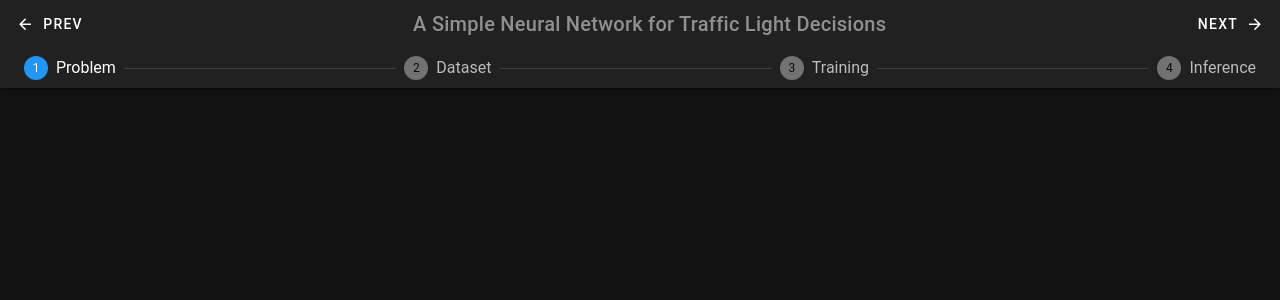
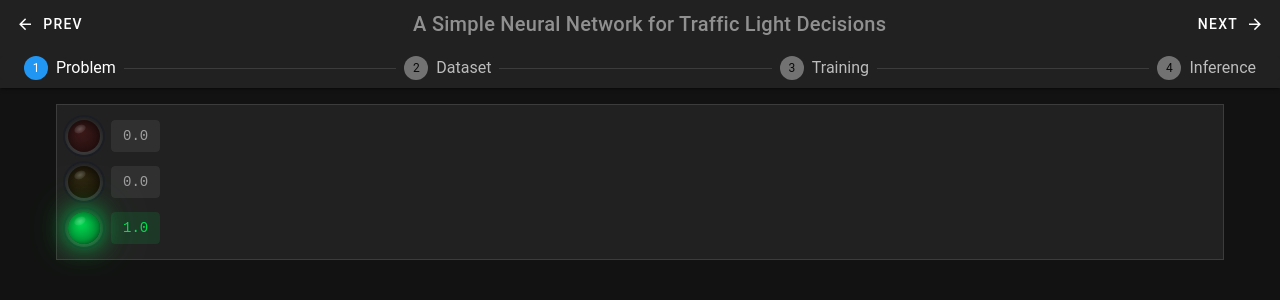
Before and after one commit to teknomistika/simple-neural-network-seven-segment-digit-recognition, a Vue app: page / in a window 1280 px wide. Shown: the top 300 px of the page. Built offline with nearby package versions, Linux system fonts and the light colour scheme; a small style sheet from the web is missing.

Commit message:
traffic-light

```diff
--- a/src/App.vue
+++ b/src/App.vue
@@ -4,7 +4,7 @@ import { ref, watch } from "vue";
 const steps = Object.entries(import.meta.glob('./pages/*.vue', {
   eager: true,
   import: 'default'
-})).map(([k, v], i) => (console.log(v), {
+})).map(([k, v], i) => ({
   value: i+1,
   title: k.match(/\/.+\d+(?<name>.+)\./).groups.name,
   is: v
--- /dev/null
+++ b/src/components/TrafficLight.vue
@@ -0,0 +1,132 @@
+<template>
+    <VSheet class="pa-2 border ">
+        <!-- RED -->
+        <div v-for="(v, i) in values" :key="i" class="d-flex ga-2">
+            <div class="light-socket py-1">
+                <div class="bezel" @click="values[i] = values[i] ? 0 : 1">
+                    <div class="bulb" :style="getStyle(v, i)">
+                        <!-- <code>{{ v.toFixed(1) }}</code> -->
+                    </div>
+                </div>
+            </div>
+            <div class="light-slider d-flex align-center">
+                <VSlider v-if="sliders" hide-details :min="0" :max="1" :step="0.1" v-model="values[i]">
+                    <template v-slot:append>
+                        <v-text-field :step="0.1" :min="0" :max="1" v-model="values[i]" density="compact"
+                            style="width: 80px" type="number" hide-details variant="outlined"
+                            single-line></v-text-field>
+                    </template>
+                </VSlider>
+                <VChip v-else  class="" :color="v > 0 ? lightColors[i] : 'grey'"  :value="true" label><code>{{ v.toFixed(1) }}</code></VChip>
+            </div>
+        </div>
+    </VSheet>
+
+</template>
+<script lang="ts">
+const lightNames = ['Red', 'Yellow', 'Green']
+const lightColors = [/* red */ '#ff3232',/* yellow */ '#ffc800',/* green */ '#00dc50']
+const lightGlows = [ /* red */[255, 50, 50], /* yellow */[255, 200, 0], /* green */[0, 220, 80]]
+const offMap = [
+  /* red */   'radial-gradient(circle at 40% 35%, #3d1a1a, #200d0d)',
+  /* yellow */'radial-gradient(circle at 40% 35%, #2e2510, #180f05)',
+  /* green */ 'radial-gradient(circle at 40% 35%, #0e2a18, #061208)',
+]
+function getStyle(brightness: number, colorIndex: number) {
+    console.log('VALV', brightness, colorIndex);
+
+    if (!brightness || brightness <= 0.09) {
+        return {
+            background: offMap[colorIndex],
+            boxShadow: 'inset 0 3px 10px rgba(0,0,0,0.5)',
+        }
+    }
+
+    const [r, g, bl] = lightGlows[colorIndex];
+    const glowRadius = Math.round(20 + brightness * 5);
+    const spread = Math.round(brightness * 1);
+
+    return {
+        background: `radial-gradient(circle at 40% 35%,
+          rgba(${r},${g},${bl}, ${0.4 + brightness * 0.6}) 0%,
+          rgba(${Math.round(r * 0.7)},${Math.round(g * 0.7)},${Math.round(bl * 0.7)}, ${0.8 + brightness * 0.2}) 60%,
+          rgba(${Math.round(r * 0.3)},${Math.round(g * 0.3)},${Math.round(bl * 0.3)}, 1) 100%
+        )`,
+        boxShadow: `
+          inset 0 3px 10px rgba(0,0,0,0.3),
+          0 0 ${glowRadius}px ${spread}px rgba(${r},${g},${bl}, ${brightness * 0.9}),
+          0 0 ${Math.round(glowRadius * 2)}px rgba(${r},${g},${bl}, ${brightness * 0.4})
+        `,
+        filter: `brightness(${0.3 + brightness * 0.7})`,
+    };
+}
+</script>
+<script setup lang="ts">
+import { computed, ref, watch } from 'vue';
+const model = defineModel<number[]>({
+    default: [0, 0, 1]
+})
+defineProps<{ sliders?: boolean }>()
+
+const values = ref(Array(3).fill(0).map((_, i) => model.value[i] ?? 0))
+// const styles = ref(Array(3).fill(0).map((_, i) => getStyle(values.value[i], i)))
+watch(values, (changes) => {
+    // changes.forEach((v, i) => {
+    //     styles[i] = getStyle(v, i)
+    // })
+    // model.value = changes
+}, { deep: true })
+</script>
+
+<style>
+/* TRAFFIC LIGHT HOUSING */
+.light-slider {
+    flex: 1;
+}
+
+.light-socket {
+    position: relative;
+    display: flex;
+    align-items: center;
+    justify-content: center;
+}
+
+.light-socket .bezel {
+    width: 38px;
+    height: 38px;
+    border-radius: 50%;
+    /* background: radial-gradient(circle at 35% 35%, #2a2e3a, #0e1015); */
+    background: rgba(var(--v-border-color), var(--v-border-opacity));
+    display: flex;
+    align-items: center;
+    justify-content: center;
+    box-shadow:
+        inset 0 3px 8px rgba(0, 0, 0, 0.6),
+        inset 0 -2px 4px rgba(255, 255, 255, 0.03),
+        0 0 0 2px #1a1d24;
+}
+
+.bulb {
+    width: 32px;
+    height: 32px;
+    border-radius: 50%;
+    transition: all 0.25s cubic-bezier(0.4, 0, 0.2, 1);
+    position: relative;
+    cursor: pointer;
+    flex-shrink: 0;
+}
+
+/* Lens shine */
+.bulb::after {
+    content: '';
+    position: absolute;
+    top: 5px;
+    left: 6px;
+    width: 12px;
+    height: 8px;
+    background: radial-gradient(ellipse, rgba(255, 255, 255, 0.25) 0%, transparent 100%);
+    border-radius: 50%;
+    transform: rotate(-25deg);
+    pointer-events: none;
+}
+</style>
--- a/src/pages/Step1Problem.vue
+++ b/src/pages/Step1Problem.vue
@@ -1,9 +1,11 @@
 <script setup lang="ts">
+import TrafficLight from '@/components/TrafficLight.vue';
+
 
 </script>
 
 <template>
     <v-container>
-
+        <traffic-light/>
     </v-container>
 </template>
```
